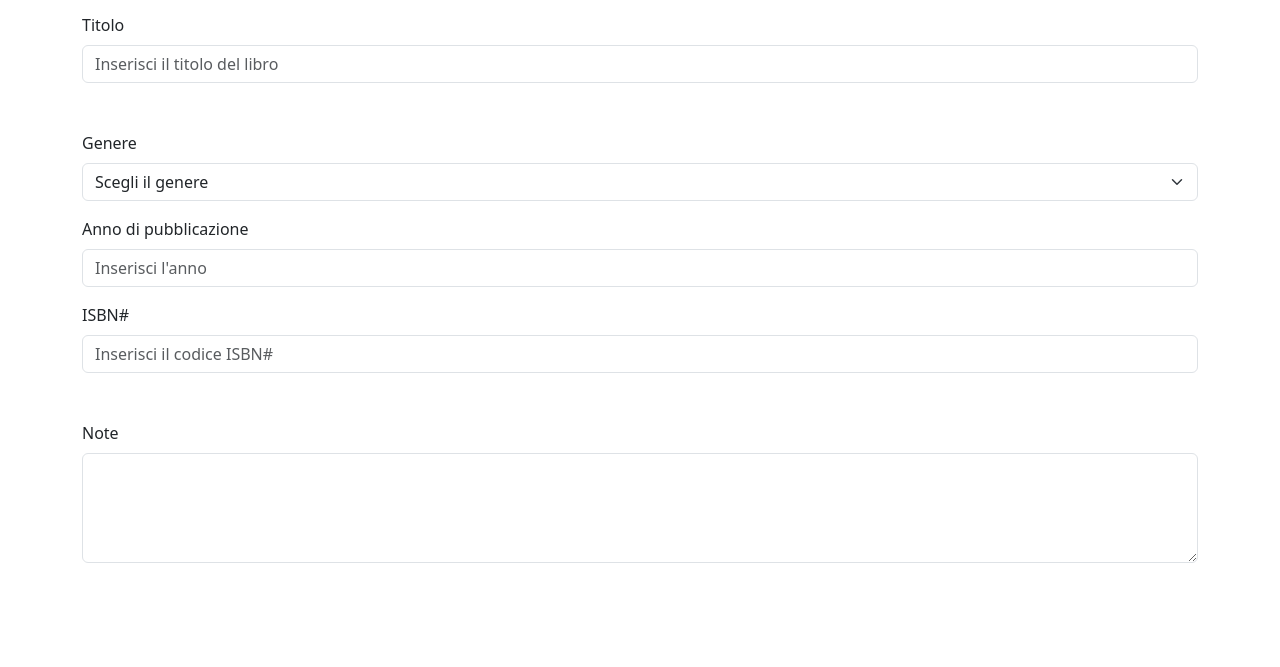
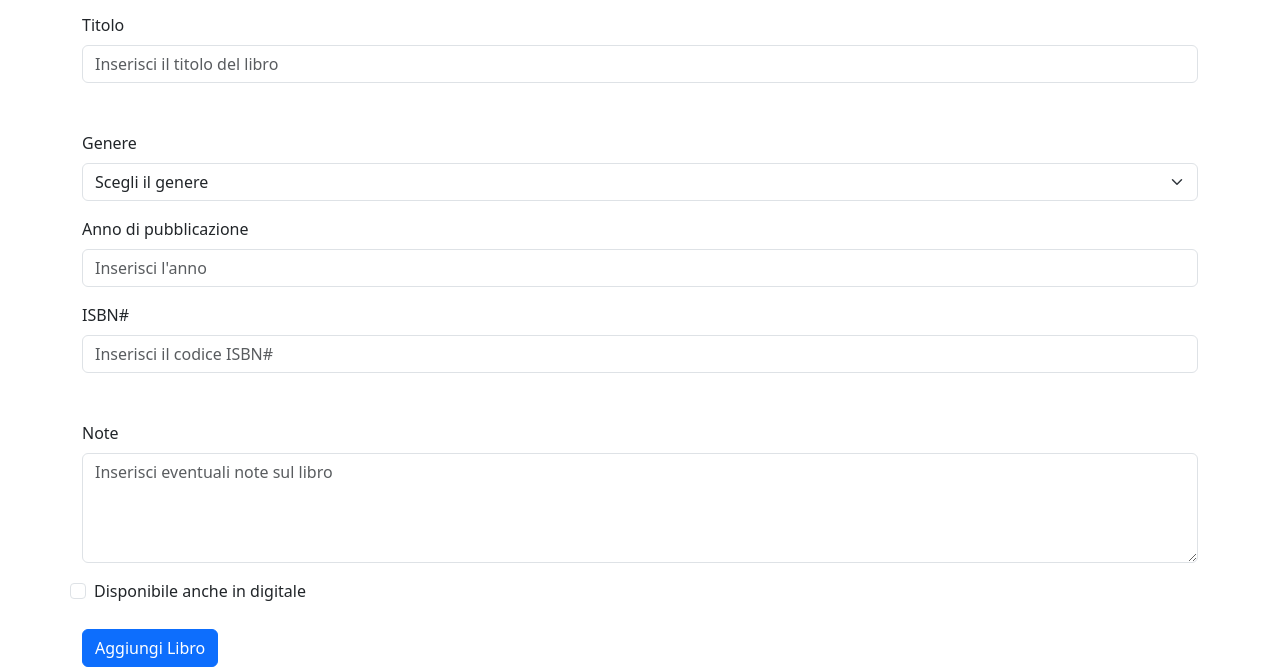
Before and after one commit to ritaurbani/html-css-bootstrap-dashboard, a plain HTML site: page new-book.html in a window 1280 px wide. Shown: the part 299-966 px from the top of the page. Before the commit the page ends 878 px from the top, so only its background shows below. Drawn offline with nearby package versions, Linux system fonts and the light colour scheme.

Commit message:
feat: add main components

```diff
--- a/new-book.html
+++ b/new-book.html
@@ -1,5 +1,6 @@
 <!DOCTYPE html>
 <html lang="en">
+
 <head>
     <meta charset="UTF-8">
     <meta name="viewport" content="width=device-width, initial-scale=1.0">
@@ -16,6 +17,7 @@
         crossorigin="anonymous" referrerpolicy="no-referrer" />
 
 </head>
+
 <body>
 
     <header>
@@ -56,15 +58,18 @@
                 <div class="row">
                     <div class="col">
                         <label for="" class="form-label">Nome Autore</label>
-                        <input type="text" class="form-control" placeholder="Inserisci il nome del" aria-label="Nome Autore">
+                        <input type="text" class="form-control" placeholder="Inserisci il nome del"
+                            aria-label="Nome Autore">
                     </div>
                     <div class="col">
                         <label for="" class="form-label">Cognome Autore</label>
-                            <input type="text" class="form-control" placeholder="Inserisci il cognome" aria-label="Cognome Autore">
+                        <input type="text" class="form-control" placeholder="Inserisci il cognome"
+                            aria-label="Cognome Autore">
                     </div>
                     <div class="mt-3">
                         <label for="" class="form-label">Titolo</label>
-                            <input type="text" class="form-control" placeholder="Inserisci il titolo del libro" aria-label="Titolo versione italiana">
+                        <input type="text" class="form-control" placeholder="Inserisci il titolo del libro"
+                            aria-label="Titolo versione italiana">
                     </div>
                     <div class="select mt-5">
                         <label for="" class="form-label">Genere</label>
@@ -84,27 +89,34 @@
                         <label for="" class="form-label">ISBN# </label>
                         <input type="number" class="form-control" placeholder="Inserisci il codice ISBN#"
                             aria-label="Titolo versione italiana">
+                    </div>
 
                     <!-- DIVIDER -->
-                            <!-- /DIVIDER -->
+                    <!-- </div>/DIVIDER -->
 
                     <!-- TEXTAREA -->
                     <div class="mt-5">
                         <label for="exampleFormControlTextarea1" class="form-label">Note</label>
-                            <textarea class="form-control" id="exampleFormControlTextarea1" rows="4"></textarea>
+                        <textarea class="form-control" id="exampleFormControlTextarea1" placeholder="Inserisci eventuali note sul libro" rows="4"></textarea>
                     </div>
-
-                        <div class="mt-3"></div>
-
-
                     <!-- /TEXTAREA -->
 
 
-                    </div>
-                </div>
+                    <div class="form-check mt-3">
+                        <input class="form-check-input" type="checkbox" value="" id="flexCheckDefault">
+                        <label class="form-check-label" for="flexCheckDefault">
+                            Disponibile anche in digitale
+                        </label>
                     </div>
 
 
+
+
+
+
+                </div>  <!--/row-->
+                <a href="./new-book.html" class="btn btn-primary mt-4">Aggiungi Libro</a>
+            </form>
         </div>
     </main>
 
```
Lines whose indentation alone changed are shown as unchanged.
